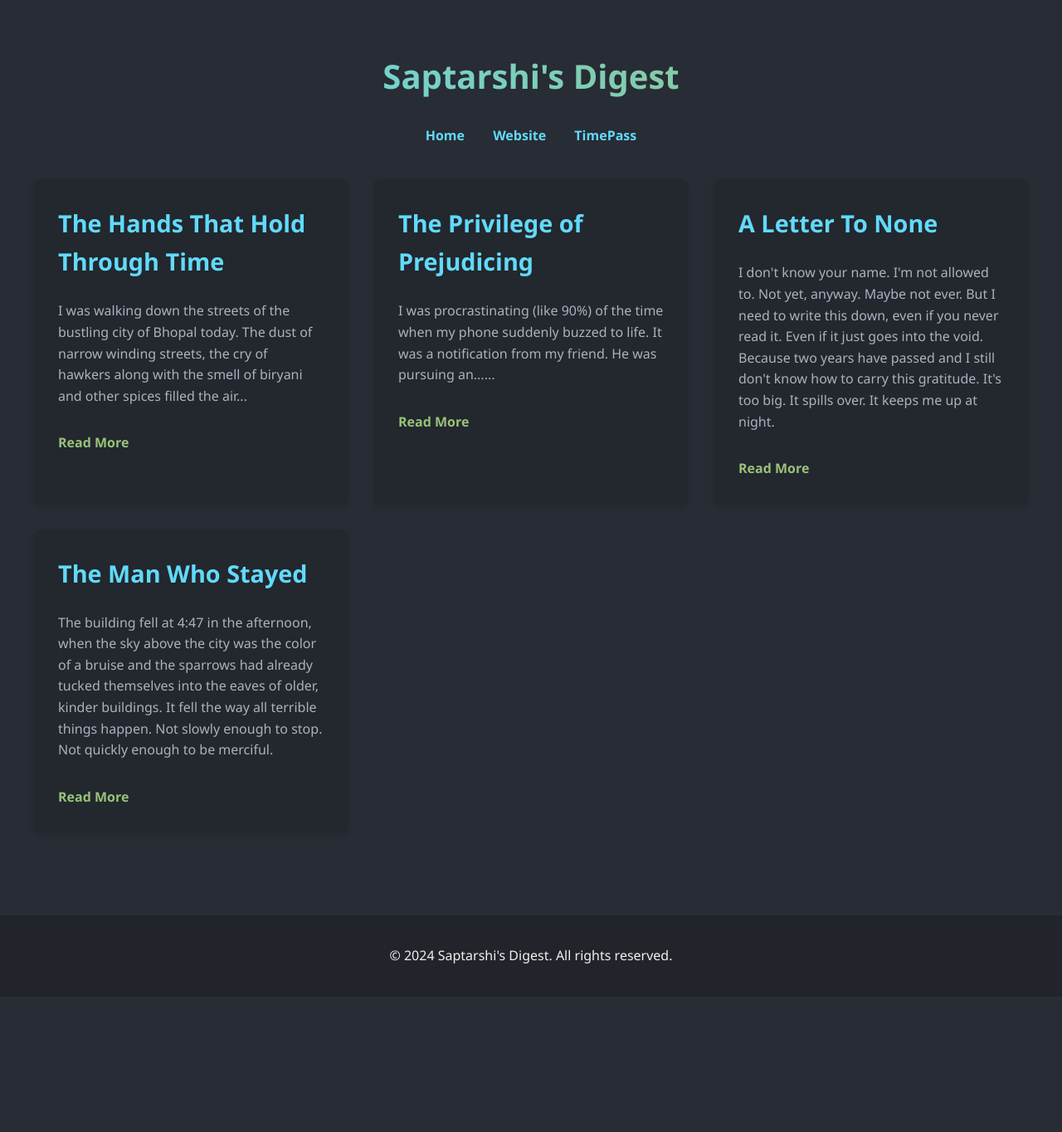
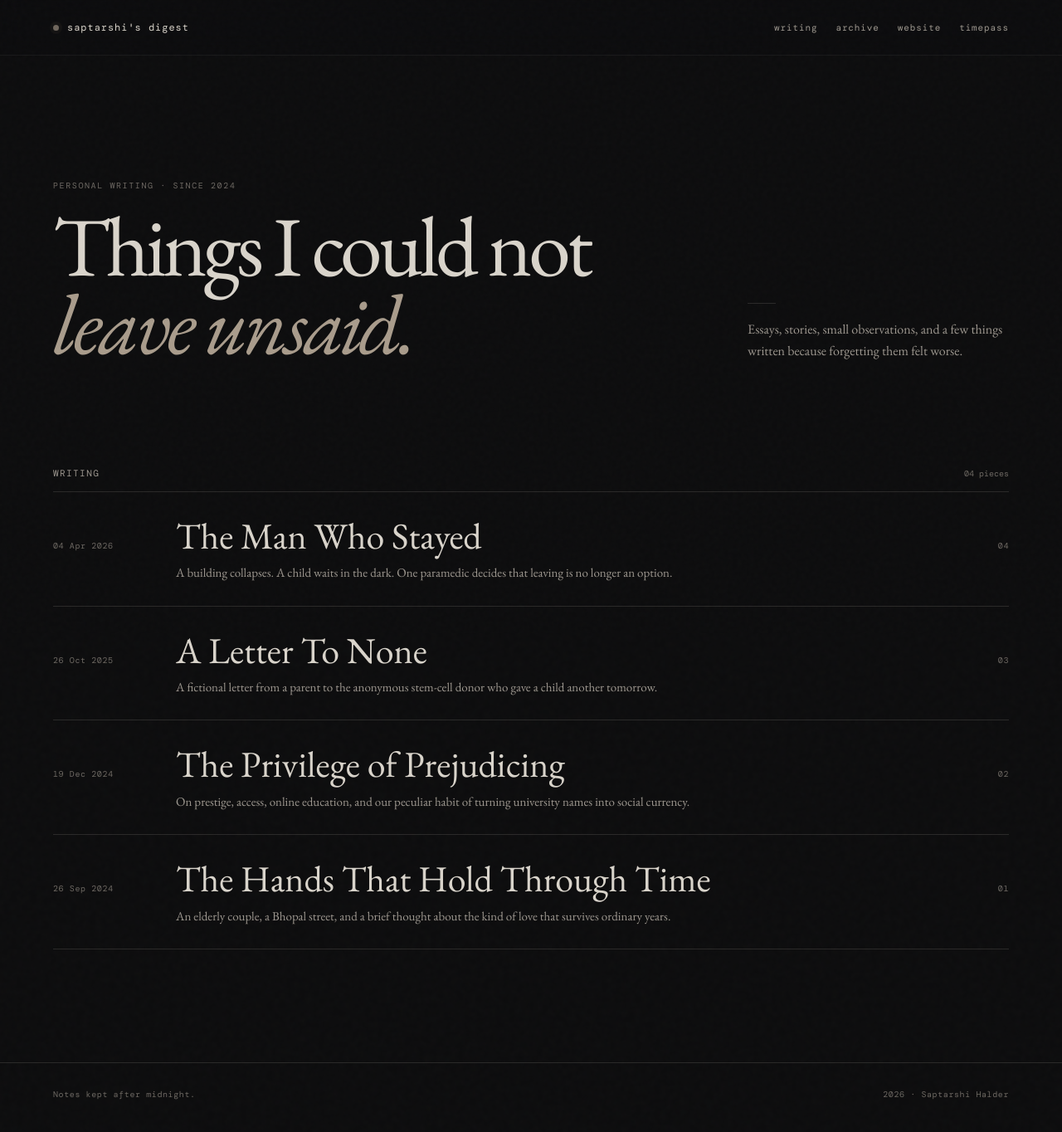
Before and after one commit to saptarshihalder/blog, a Jekyll site: the page built from index.html, in a window 1280 px wide and 1368 px high. Shown: the top 1364 px of the window at 83% size. Built offline with Jekyll 4.4.1, drawn with Linux system fonts in a browser that asks for light colours; some web fonts are replaced.

Commit message:
Rebuild homepage as a minimal editorial archive

```diff
--- a/index.html
+++ b/index.html
@@ -1,176 +1,65 @@
-<!DOCTYPE html>
-<html lang="en">
-<head>
-    <meta charset="UTF-8">
-    <meta name="viewport" content="width=device-width, initial-scale=1.0">
-    <title>Saptarshi's Digest</title>
-    <style>
-        :root {
-            --primary-color: #61dafb;
-            --secondary-color: #282c34;
-            --text-color: #f0f0f0;
-            --accent-color: #98c379;
-        }
+---
+layout: default
+title: Home
+---
+<section class="hero">
+  <div class="shell hero-grid">
+    <div>
+      <p class="eyebrow">personal writing · since 2024</p>
+      <h1>Things I could not <em>leave unsaid.</em></h1>
+    </div>
+    <p class="hero-note">Essays, stories, small observations, and a few things written because forgetting them felt worse.</p>
+  </div>
+</section>
 
-        body {
-            font-family: 'Segoe UI', Tahoma, Geneva, Verdana, sans-serif;
-            background-color: var(--secondary-color);
-            color: var(--text-color);
-            margin: 0;
-            padding: 0;
-            line-height: 1.6;
-        }
-
-        .container {
-            max-width: 1200px;
-            margin: 0 auto;
-            padding: 20px;
-        }
-
-        h1 {
-            font-size: 2.5em;
-            margin-top: 40px;
-            text-align: center;
-            background: linear-gradient(45deg, var(--primary-color), var(--accent-color));
-            -webkit-background-clip: text;
-            background-clip: text;
-            -webkit-text-fill-color: transparent;
-            text-fill-color: transparent;
-            color: var(--primary-color); /* Fallback color */
-        }
-
-        nav {
-            margin-top: 20px;
-            text-align: center;
-        }
-
-        nav ul {
-            list-style-type: none;
-            padding: 0;
-            display: inline-block;
-            margin: 0;
-        }
-
-        nav ul li {
-            display: inline;
-            margin: 0 15px;
-        }
-
-        nav ul li a {
-            color: var(--primary-color);
-            text-decoration: none;
-            font-weight: bold;
-            transition: color 0.3s ease;
-        }
-
-        nav ul li a:hover {
-            color: var(--accent-color);
-        }
-
-        .blog-list {
-            display: grid;
-            grid-template-columns: repeat(auto-fit, minmax(300px, 1fr));
-            gap: 30px;
-            padding: 40px 0;
-        }
-
-        .blog-preview {
-            background-color: rgba(32, 35, 42, 0.6);
-            border-radius: 10px;
-            padding: 30px;
-            transition: transform 0.3s ease, box-shadow 0.3s ease;
-            box-shadow: 0 4px 6px rgba(0, 0, 0, 0.1);
-        }
-
-        .blog-preview:hover {
-            transform: translateY(-5px);
-            box-shadow: 0 10px 20px rgba(97, 218, 251, 0.2);
-        }
-
-        .blog-preview h2 {
-            font-size: 1.8em;
-            margin-top: 0;
-            color: var(--primary-color);
-        }
-
-        .blog-preview p {
-            color: #abb2bf;
-        }
-
-        .blog-preview a {
-            display: inline-block;
-            margin-top: 15px;
-            color: var(--accent-color);
-            text-decoration: none;
-            font-weight: bold;
-            transition: color 0.3s ease;
-        }
-
-        .blog-preview a:hover {
-            color: var(--primary-color);
-        }
-
-        footer {
-            background-color: rgba(32, 35, 42, 0.8);
-            text-align: center;
-            padding: 20px 0;
-            margin-top: 40px;
-            color: var(--text-color);
-        }
-
-        @media (max-width: 768px) {
-            nav ul {
-                display: block;
-                margin: 20px 0;
-            }
-
-            nav ul li {
-                display: block;
-                margin: 10px 0;
-            }
-        }
-    </style>
-</head>
-<body>
-    <div class="container">
-        <h1>Saptarshi's Digest</h1>
-        <nav>
-            <ul>
-                <li><a href="#home">Home</a></li>
-                <li><a href="https://saptarshihalder.github.io/">Website</a></li>
-                <li><a href="timepass.html">TimePass</a></li>
-            </ul>
-        </nav>
-
-        <section class="blog-list">
-            <article class="blog-preview">
-                <h2>The Hands That Hold Through Time</h2>
-                <p>I was walking down the streets of the bustling city of Bhopal today. The dust of narrow winding streets, the cry of hawkers along with the smell of biryani and other spices filled the air...</p>
-                <a href="blog1.html">Read More</a>
-            </article>
-
-            <article class="blog-preview">
-                <h2>The Privilege of Prejudicing</h2>
-                <p>I was procrastinating (like 90%) of the time when my phone suddenly buzzed to life. It was a notification from my friend. He was pursuing an......</p>
-                <a href="blog2.html">Read More</a>
-            </article>
-
-            <article class="blog-preview">
-                <h2>A Letter To None</h2>
-                <p>I don't know your name. I'm not allowed to. Not yet, anyway. Maybe not ever. But I need to write this down, even if you never read it. Even if it just goes into the void. Because two years have passed and I still don't know how to carry this gratitude. It's too big. It spills over. It keeps me up at night.</p>
-                <a href="blog3.html">Read More</a>
-            </article>
-
-            <article class="blog-preview">
-                <h2>The Man Who Stayed</h2>
-                <p>The building fell at 4:47 in the afternoon, when the sky above the city was the color of a bruise and the sparrows had already tucked themselves into the eaves of older, kinder buildings. It fell the way all terrible things happen. Not slowly enough to stop. Not quickly enough to be merciful.</p>
-                <a href="blog4.html">Read More</a>
-            </article>
-        </section>
+<section class="section" id="writing">
+  <div class="shell">
+    <div class="section-heading">
+      <h2>Writing</h2>
+      <span>04 pieces</span>
     </div>
 
-    <footer>
-        <p>&copy; 2024 Saptarshi's Digest. All rights reserved.</p>
-    </footer>
-</body>
-</html>
+    <ol class="post-list">
+      <li class="post-list-item">
+        <a class="post-list-link" href="{{ '/blog4.html' | relative_url }}">
+          <time class="post-list-date" datetime="2026-04-04">04 Apr 2026</time>
+          <div class="post-list-copy">
+            <h3 class="post-list-title">The Man Who Stayed</h3>
+            <p class="post-list-excerpt">A building collapses. A child waits in the dark. One paramedic decides that leaving is no longer an option.</p>
+          </div>
+          <span class="post-list-index">04</span>
+        </a>
+      </li>
+      <li class="post-list-item">
+        <a class="post-list-link" href="{{ '/blog3.html' | relative_url }}">
+          <time class="post-list-date" datetime="2025-10-26">26 Oct 2025</time>
+          <div class="post-list-copy">
+            <h3 class="post-list-title">A Letter To None</h3>
+            <p class="post-list-excerpt">A fictional letter from a parent to the anonymous stem-cell donor who gave a child another tomorrow.</p>
+          </div>
+          <span class="post-list-index">03</span>
+        </a>
+      </li>
+      <li class="post-list-item">
+        <a class="post-list-link" href="{{ '/blog2.html' | relative_url }}">
+          <time class="post-list-date" datetime="2024-12-19">19 Dec 2024</time>
+          <div class="post-list-copy">
+            <h3 class="post-list-title">The Privilege of Prejudicing</h3>
+            <p class="post-list-excerpt">On prestige, access, online education, and our peculiar habit of turning university names into social currency.</p>
+          </div>
+          <span class="post-list-index">02</span>
+        </a>
+      </li>
+      <li class="post-list-item">
+        <a class="post-list-link" href="{{ '/blog1.html' | relative_url }}">
+          <time class="post-list-date" datetime="2024-09-26">26 Sep 2024</time>
+          <div class="post-list-copy">
+            <h3 class="post-list-title">The Hands That Hold Through Time</h3>
+            <p class="post-list-excerpt">An elderly couple, a Bhopal street, and a brief thought about the kind of love that survives ordinary years.</p>
+          </div>
+          <span class="post-list-index">01</span>
+        </a>
+      </li>
+    </ol>
+  </div>
+</section>
```
